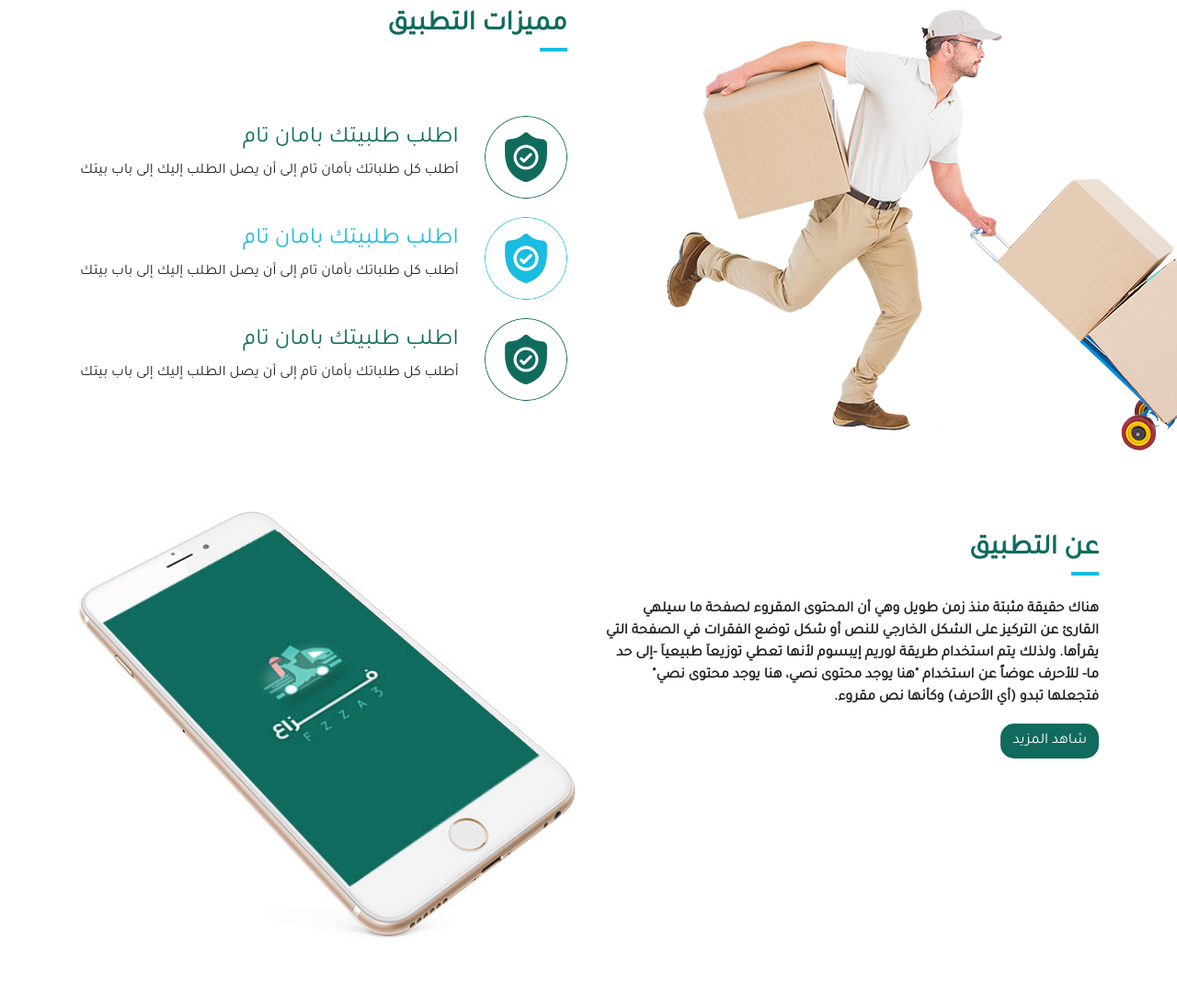
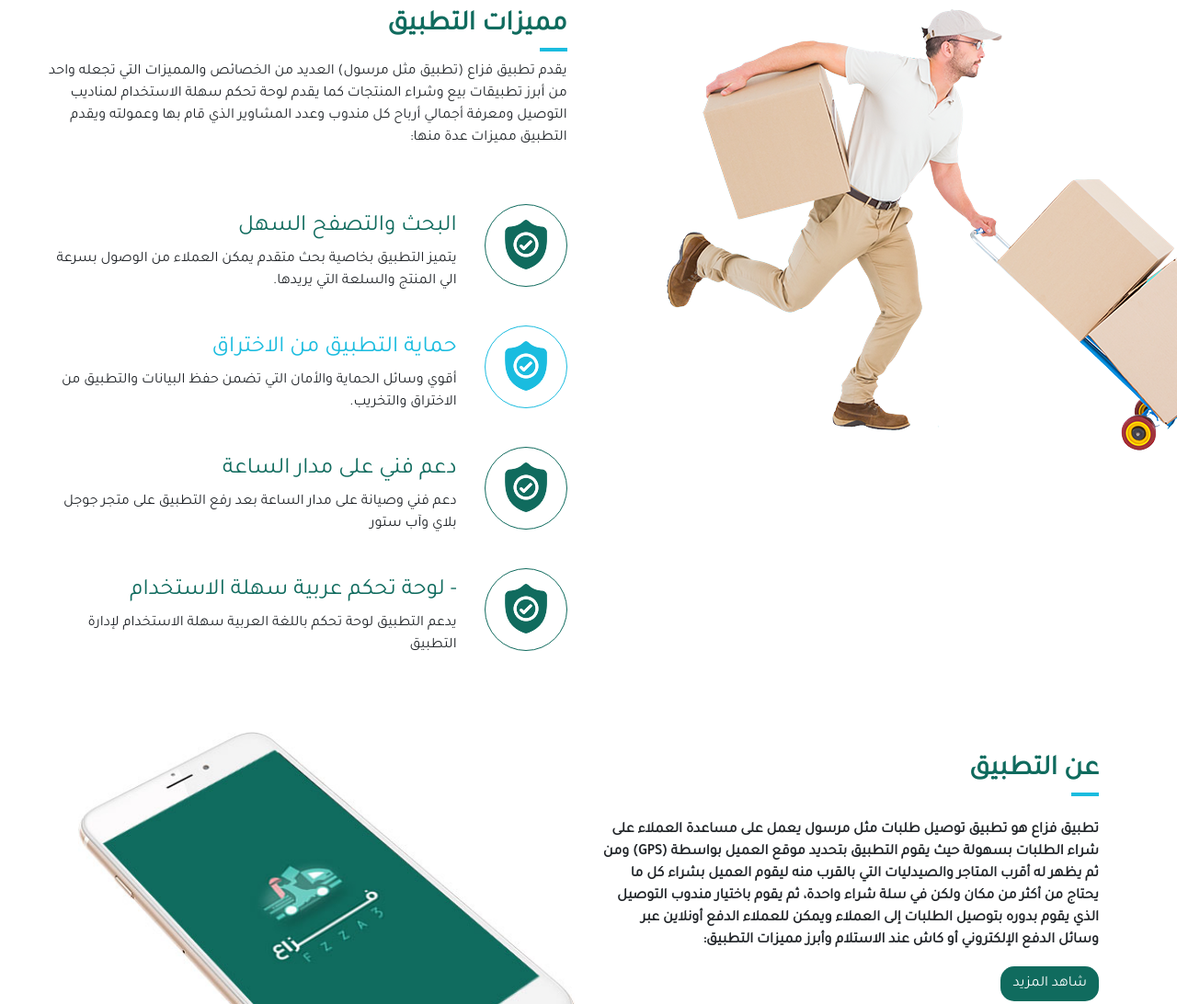
Before and after one commit to OmarAliSoliman/fazaa, a plain HTML site: page index.html in a window 1280 px wide. Shown: the part 680-1772 px from the top of the page at 92% size. Drawn offline with nearby package versions, Linux system fonts and the light colour scheme.

Commit message:
add-the-text-to-the-sections

```diff
--- a/assets/sass/srtle.scss
+++ b/assets/sass/srtle.scss
@@ -108,9 +108,13 @@ body {
   }
   .adv-header {
     @extend %sectionHeader;
+    margin-bottom: 20px !important;
     &::after {
       @extend %afterSectionHeader;
     }
+  }
+  .adv-par{
+    margin-bottom: 60px;
   }
   .adv-content {
     padding-right: 100px;
@@ -120,6 +124,12 @@ body {
         float: right;
         width: 15%;
         box-sizing: border-box;
+        border: 1px solid $mainColor;
+        width: 90px;
+        height: 90px;
+        text-align: center;
+        line-height: 90px;
+        border-radius: 50%;
       }
       .content-content {
         margin-right: 30px;
@@ -134,6 +144,9 @@ body {
       }
     }
     .adv2 {
+      .content-img{
+        border: 1px solid #1abcdf;
+      }
       .content-content {
         h6 {
           color: #1abcdf;
@@ -403,7 +416,7 @@ body {
       .adv-content-img {
         .content-img {
           img {
-            width: 80px;
+            // width: 80px;
           }
         }
         .content-content {
@@ -463,7 +476,7 @@ body {
     .adv-content-img {
       .content-img {
         img {
-          width: 68px !important;
+          // width: 68px !important;
         }
       }
     }
--- a/index.html
+++ b/index.html
@@ -7,6 +7,7 @@
   <link rel="stylesheet" href="./assets/css/bootstrap-ar.min.css">
   <link rel="stylesheet" href="./assets/css/slick.css">
   <link rel="stylesheet" href="https://unpkg.com/aos@next/dist/aos.css" />
+  <link rel="stylesheet" href="https://cdnjs.cloudflare.com/ajax/libs/font-awesome/5.13.0/css/all.min.css" />
   <link rel="stylesheet" href="./assets/css/slick-theme.css">
   <link rel="stylesheet" href="./assets/css/lightbox.min.css">
   <link rel="stylesheet" href="./assets/css/srtle.css">
@@ -60,12 +61,12 @@
   <div class="header">
     <div class="container">
       <div class="content">
-        <h5 data-aos="fade-up" data-aos-duration="4000">اطلب بسرعة مع فزاع</h5>
-        <p data-aos="fade-up" data-aos-duration="2000">هناك حقيقة مثبتة منذ زمن طويل وهي أن المحتوى المقروء لصفحة ما سيلهي القارئ عن التركيز على الشكل الخارجي للنص
-          أو
-          شكل توضع الفقرات في الصفحة التي يقرأها. ولذلك يتم استخدام طريقة لوريم إيبسوم لأنها تعطي توزيعاَ طبيعياَ -إلى
-          حد
-          ما- للأحرف عوضاً عن استخدام "هنا يوجد محتوى نصي، هنا يوجد محتوى نصي" فتجعلها تبدو (أي الأحرف) وكأنها نص مقروء.
+        <h5 data-aos="fade-up" data-aos-duration="4000">تطبيق فزاع – تطبيق توصيل طلبات مثل مرسول</h5>
+        <p data-aos="fade-up" data-aos-duration="2000">
+          تطبيق فزاع هو تطبيق توصيل طلبات مثل مرسول يعمل على مساعدة العملاء على شراء الطلبات بسهولة حيث يقوم التطبيق
+          بتحديد موقع العميل بواسطة (GPS) ومن ثم يظهر له أقرب المتاجر والصيدليات التي بالقرب منه ليقوم العميل بشراء كل
+          ما يحتاج من أكثر من مكان ولكن في سلة شراء واحدة، ثم يقوم باختيار مندوب التوصيل الذي يقوم بدوره بتوصيل الطلبات
+          إلى العملاء ويمكن للعملاء الدفع أونلاين عبر وسائل الدفع الإلكتروني أو كاش عند الاستلام وأبرز مميزات التطبيق:
         </p>
         <button class="btn" data-aos="fade-up" data-aos-duration="3000">
           <a href="#">تحميل التطبيق</a>
@@ -88,33 +89,48 @@
           <div class="container">
             <div class="adv-content" data-aos="fade-down" data-aos-duration="3000">
               <h5 class="adv-header">مميزات التطبيق</h5>
+              <p class="adv-par">
+                يقدم تطبيق فزاع (تطبيق مثل مرسول) العديد من الخصائص والمميزات التي تجعله واحد من أبرز تطبيقات بيع وشراء
+                المنتجات كما يقدم لوحة تحكم سهلة الاستخدام لمناديب التوصيل ومعرفة أجمالي أرباح كل مندوب وعدد المشاوير
+                الذي قام بها وعمولته ويقدم التطبيق مميزات عدة منها:
+              </p>
               <div class="adv-content-img">
                 <div class="content-img">
-                  <img src="./assets/images/adv1.png" alt="">
+                  <img src="./assets/images/icon1.png" alt="">
                 </div>
                 <div class="content-content">
-                  <h6>اطلب طلبيتك بامان تام</h6>
-                  <p>أطلب كل طلباتك بأمان تام إلى أن يصل الطلب إليك إلى باب بيتك</p>
+                  <h6>البحث والتصفح السهل</h6>
+                  <p>يتميز التطبيق بخاصية بحث متقدم يمكن العملاء من الوصول بسرعة الي المنتج والسلعة التي يريدها.</p>
                 </div>
                 <div class="clear"></div>
               </div>
               <div class="adv-content-img adv2">
                 <div class="content-img">
-                  <img src="./assets/images/adv2.png" alt="">
+                  <img src="./assets/images/icon2.png" alt="">
                 </div>
                 <div class="content-content">
-                  <h6>اطلب طلبيتك بامان تام</h6>
-                  <p>أطلب كل طلباتك بأمان تام إلى أن يصل الطلب إليك إلى باب بيتك</p>
+                  <h6>حماية التطبيق من الاختراق</h6>
+                  <p>أقوي وسائل الحماية والأمان التي تضمن حفظ البيانات والتطبيق من الاختراق والتخريب.</p>
                 </div>
                 <div class="clear"></div>
               </div>
               <div class="adv-content-img">
                 <div class="content-img">
-                  <img src="./assets/images/adv1.png" alt="">
+                  <img src="./assets/images/icon1.png" alt="">
                 </div>
                 <div class="content-content">
-                  <h6>اطلب طلبيتك بامان تام</h6>
-                  <p>أطلب كل طلباتك بأمان تام إلى أن يصل الطلب إليك إلى باب بيتك</p>
+                  <h6>دعم فني على مدار الساعة</h6>
+                  <p>دعم فني وصيانة على مدار الساعة بعد رفع التطبيق على متجر جوجل بلاي وآب ستور</p>
+                </div>
+                <div class="clear"></div>
+              </div>
+              <div class="adv-content-img">
+                <div class="content-img">
+                  <img src="./assets/images/icon1.png" alt="">
+                </div>
+                <div class="content-content">
+                  <h6>- لوحة تحكم عربية سهلة الاستخدام</h6>
+                  <p>يدعم التطبيق لوحة تحكم باللغة العربية سهلة الاستخدام لإدارة التطبيق</p>
                 </div>
                 <div class="clear"></div>
               </div>
@@ -135,12 +151,11 @@
       <div class="row">
         <div class="col-sm-12 col-lg-6">
           <div class="about-content" data-aos="fade-up" data-aos-duration="3000">
-            <p>هناك حقيقة مثبتة منذ زمن طويل وهي أن المحتوى المقروء لصفحة ما سيلهي القارئ عن التركيز على الشكل الخارجي
-              للنص
-              أو شكل توضع الفقرات في الصفحة التي يقرأها. ولذلك يتم استخدام طريقة لوريم إيبسوم لأنها تعطي توزيعاَ طبيعياَ
-              -إلى حد ما- للأحرف عوضاً عن استخدام "هنا يوجد محتوى نصي، هنا يوجد محتوى نصي" فتجعلها تبدو (أي الأحرف)
-              وكأنها
-              نص مقروء.</p>
+            <p>تطبيق فزاع هو تطبيق توصيل طلبات مثل مرسول يعمل على مساعدة العملاء على شراء الطلبات بسهولة حيث يقوم
+              التطبيق بتحديد موقع العميل بواسطة (GPS) ومن ثم يظهر له أقرب المتاجر والصيدليات التي بالقرب منه ليقوم
+              العميل بشراء كل ما يحتاج من أكثر من مكان ولكن في سلة شراء واحدة، ثم يقوم باختيار مندوب التوصيل الذي يقوم
+              بدوره بتوصيل الطلبات إلى العملاء ويمكن للعملاء الدفع أونلاين عبر وسائل الدفع الإلكتروني أو كاش عند
+              الاستلام وأبرز مميزات التطبيق:</p>
             <button class="btn">
               <a href="#">شاهد المزيد</a>
             </button>
@@ -242,19 +257,24 @@
       <div dir="ltr">
         <div class="app-slider" dir="ltr">
           <div>
-            <a href="./assets/images/screen4.jpg" data-lightbox="roadtrip"><img src="./assets/images/screen4.jpg" alt=""></a>
+            <a href="./assets/images/screen4.jpg" data-lightbox="roadtrip"><img src="./assets/images/screen4.jpg"
+                alt=""></a>
           </div>
           <div>
-            <a href="./assets/images/screen3.jpg" data-lightbox="roadtrip"><img src="./assets/images/screen3.jpg" alt=""></a>
+            <a href="./assets/images/screen3.jpg" data-lightbox="roadtrip"><img src="./assets/images/screen3.jpg"
+                alt=""></a>
           </div>
           <div>
-            <a href="./assets/images/screen2.jpg" data-lightbox="roadtrip"><img src="./assets/images/screen2.jpg" alt=""></a>
+            <a href="./assets/images/screen2.jpg" data-lightbox="roadtrip"><img src="./assets/images/screen2.jpg"
+                alt=""></a>
           </div>
           <div>
-            <a href="./assets/images/screen1.jpg" data-lightbox="roadtrip"><img src="./assets/images/screen1.jpg" alt=""></a>
+            <a href="./assets/images/screen1.jpg" data-lightbox="roadtrip"><img src="./assets/images/screen1.jpg"
+                alt=""></a>
           </div>
           <div>
-            <a href="./assets/images/screen4.jpg" data-lightbox="roadtrip"><img src="./assets/images/screen4.jpg" alt=""></a>
+            <a href="./assets/images/screen4.jpg" data-lightbox="roadtrip"><img src="./assets/images/screen4.jpg"
+                alt=""></a>
           </div>
         </div>
       </div>
```
Also changed, not shown: assets/css/srtle.css, assets/images/icon1.png (added), assets/images/icon2.png (added), تطبيق فزاع/50.jpg (added), 3 other files. Lines whose indentation alone changed are shown as unchanged.
